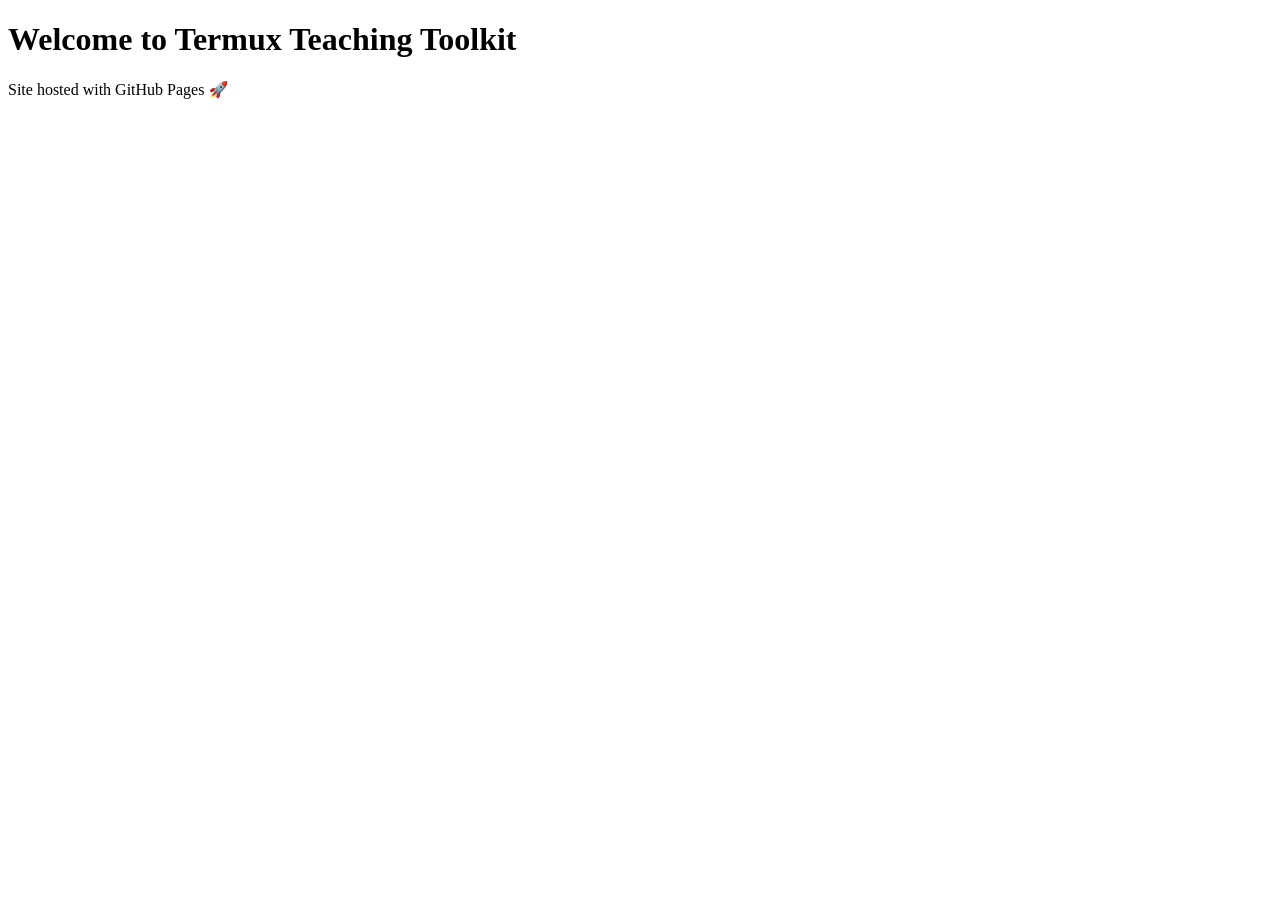
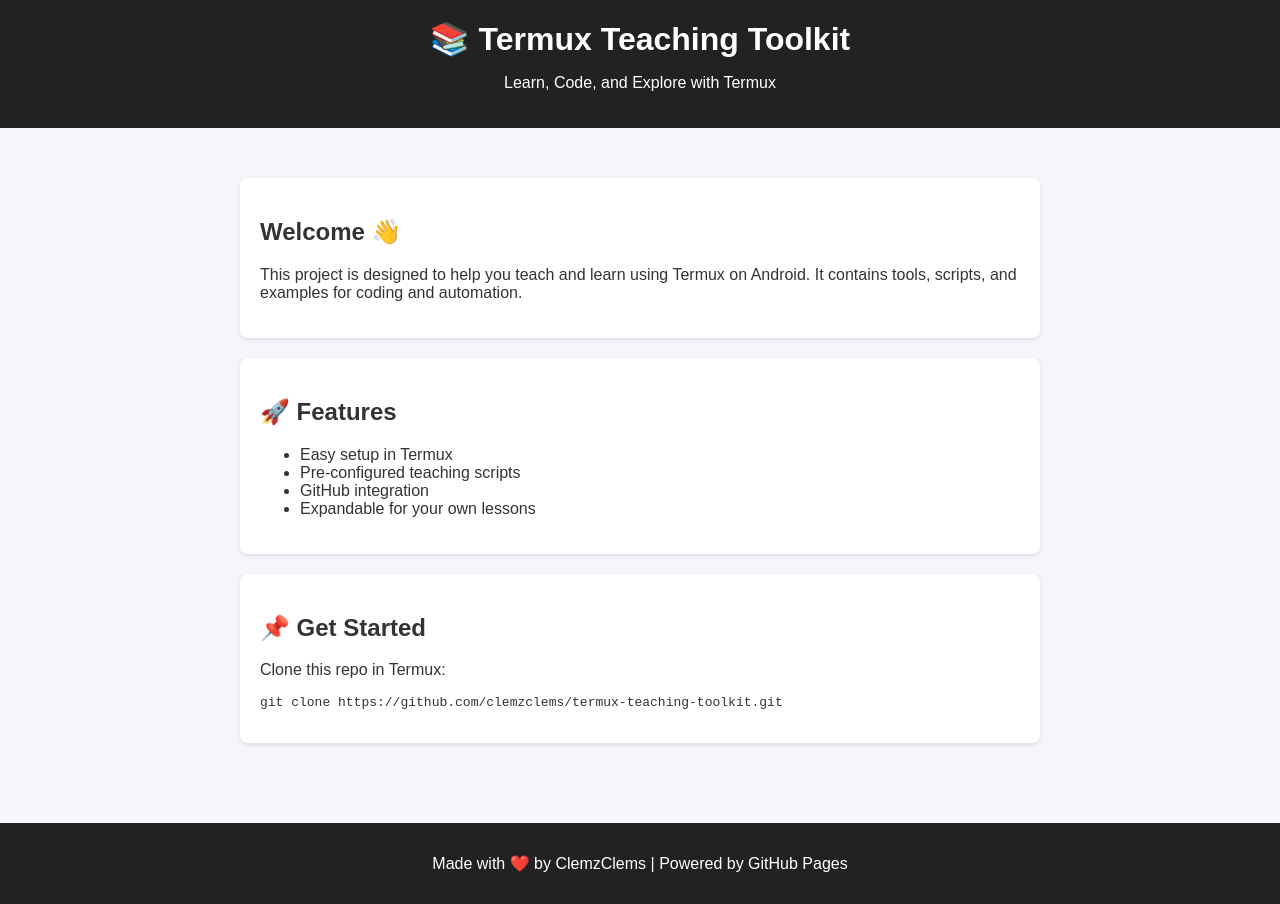
Before and after one commit to clemzclems/termux-teaching-toolkit, a plain HTML site: page index.html in a window 1280 px wide. Before the commit the page ends 800 px from the top, so only its background shows below. Drawn offline with Linux system fonts and the light colour scheme.

Commit message:
Update site with styled HTML

```diff
--- a/index.html
+++ b/index.html
@@ -1 +1,75 @@
-<!DOCTYPE html><html><head><title>Termux Teaching Toolkit</title></head><body><h1>Welcome to Termux Teaching Toolkit</h1><p>Site hosted with GitHub Pages 🚀</p></body></html>
+<!DOCTYPE html>
+<html lang="en">
+<head>
+  <meta charset="UTF-8">
+  <meta name="viewport" content="width=device-width, initial-scale=1.0">
+  <title>Termux Teaching Toolkit</title>
+  <style>
+    body {
+      font-family: Arial, sans-serif;
+      margin: 0;
+      padding: 0;
+      background: #f4f6f9;
+      color: #333;
+    }
+    header {
+      background: #222;
+      color: #fff;
+      padding: 20px;
+      text-align: center;
+    }
+    h1 {
+      margin: 0;
+    }
+    main {
+      padding: 30px;
+      max-width: 800px;
+      margin: auto;
+    }
+    .card {
+      background: #fff;
+      padding: 20px;
+      margin: 20px 0;
+      border-radius: 8px;
+      box-shadow: 0 2px 5px rgba(0,0,0,0.1);
+    }
+    footer {
+      text-align: center;
+      padding: 15px;
+      background: #222;
+      color: #fff;
+      margin-top: 30px;
+    }
+  </style>
+</head>
+<body>
+  <header>
+    <h1>📚 Termux Teaching Toolkit</h1>
+    <p>Learn, Code, and Explore with Termux</p>
+  </header>
+  <main>
+    <div class="card">
+      <h2>Welcome 👋</h2>
+      <p>This project is designed to help you teach and learn using Termux on Android.
+      It contains tools, scripts, and examples for coding and automation.</p>
+    </div>
+    <div class="card">
+      <h2>🚀 Features</h2>
+      <ul>
+        <li>Easy setup in Termux</li>
+        <li>Pre-configured teaching scripts</li>
+        <li>GitHub integration</li>
+        <li>Expandable for your own lessons</li>
+      </ul>
+    </div>
+    <div class="card">
+      <h2>📌 Get Started</h2>
+      <p>Clone this repo in Termux:</p>
+      <pre><code>git clone https://github.com/clemzclems/termux-teaching-toolkit.git</code></pre>
+    </div>
+  </main>
+  <footer>
+    <p>Made with ❤️ by ClemzClems | Powered by GitHub Pages</p>
+  </footer>
+</body>
+</html>
```
